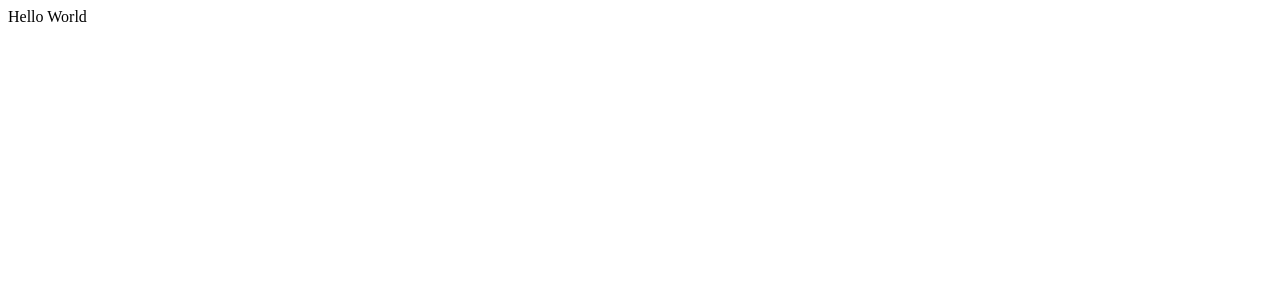
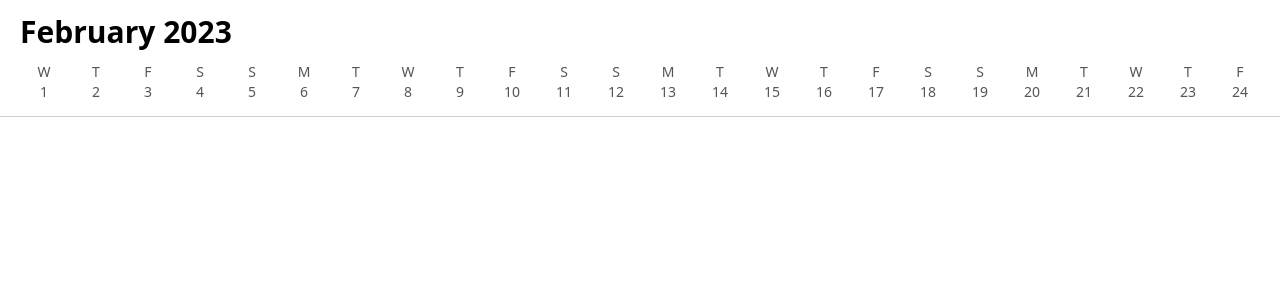
Before and after one commit to colebemis/habit-tracker, a React (Vite) app: page / in a window 1280 px wide. Shown: the top 300 px of the page. Built offline with nearby package versions, Linux system fonts and the light colour scheme.

Commit message:
Show month headers

```diff
--- a/index.html
+++ b/index.html
@@ -6,7 +6,7 @@
     <meta name="viewport" content="width=device-width, initial-scale=1.0" />
     <title>Vite + React + TS</title>
   </head>
-  <body>
+  <body class="bg-bg text-text">
     <div id="root"></div>
     <script type="module" src="/src/index.tsx"></script>
   </body>
--- a/package.json
+++ b/package.json
@@ -9,6 +9,7 @@
     "preview": "vite preview"
   },
   "dependencies": {
+    "date-fns": "^2.29.3",
     "react": "^18.2.0",
     "react-dom": "^18.2.0"
   },
@@ -16,6 +17,10 @@
     "@types/react": "^18.0.27",
     "@types/react-dom": "^18.0.10",
     "@vitejs/plugin-react": "^3.1.0",
+    "autoprefixer": "^10.4.13",
+    "postcss": "^8.4.21",
+    "prettier-plugin-tailwindcss": "^0.2.3",
+    "tailwindcss": "^3.2.7",
     "typescript": "^4.9.3",
     "vite": "^4.1.0"
   }
--- /dev/null
+++ b/postcss.config.cjs
@@ -0,0 +1,6 @@
+module.exports = {
+  plugins: {
+    tailwindcss: {},
+    autoprefixer: {},
+  },
+}
--- a/src/components/app.tsx
+++ b/src/components/app.tsx
@@ -1,5 +1,100 @@
+import { addMonths, eachDayOfInterval } from "date-fns";
+import React from "react";
+
+const MONTH_NAMES = [
+  "January",
+  "February",
+  "March",
+  "April",
+  "May",
+  "June",
+  "July",
+  "August",
+  "September",
+  "October",
+  "November",
+  "December",
+];
+
+const DAY_NAMES = [
+  "Sunday",
+  "Monday",
+  "Tuesday",
+  "Wednesday",
+  "Thursday",
+  "Friday",
+  "Saturday",
+];
+
 export function App() {
-  return <div>Hello World</div>;
+  const today = new Date();
+
+  const startDate = addMonths(
+    new Date(today.getFullYear(), today.getMonth(), 1),
+    -1
+  );
+
+  const endDate = today;
+
+  const months = React.useMemo(() => {
+    // Create an array of dates in the range
+    const dates = eachDayOfInterval({ start: startDate, end: endDate });
+
+    // Group the dates by month
+    return Object.entries(
+      groupBy(dates, (date) => {
+        const year = date.getFullYear();
+        const month = date.getMonth();
+        return `${year}-${month}`;
+      })
+    );
+  }, []);
+
+  return (
+    <div className="flex h-screen w-screen flex-row-reverse overflow-auto supports-[height:100svh]:h-[100svh]">
+      <div>
+        <div className="border-divider table border-b">
+          <div className="flex">
+            {months.map(([key, dates]) => {
+              const [year, month] = key.split("-").map(Number);
+              return <MonthHeader year={year} month={month} dates={dates} />;
+            })}
+          </div>
+        </div>
+      </div>
+    </div>
+  );
 }
 
-export default App;
+function MonthHeader(props: { year: number; month: number; dates: Date[] }) {
+  return (
+    <div className="px-4 py-2">
+      <h2 className="sticky left-4 inline-block py-2 text-3xl font-semibold leading-8">
+        {MONTH_NAMES[props.month]} {props.year}
+      </h2>
+      <div className="flex gap-1">
+        {props.dates.map((date) => (
+          <div className="text-text-secondary flex w-12 flex-col items-center gap-1 py-2 text-sm leading-4">
+            <span>{DAY_NAMES[date.getDay()].slice(0, 1)}</span>
+            <span>{date.getDate()}</span>
+          </div>
+        ))}
+      </div>
+    </div>
+  );
+}
+
+/** Group an array of items by a key. */
+function groupBy<T, K extends string | number>(
+  list: T[],
+  keyGetter: (item: T) => K
+): Record<K, T[]> {
+  return list.reduce((acc, item) => {
+    const key = keyGetter(item);
+    if (!acc[key]) {
+      acc[key] = [];
+    }
+    acc[key].push(item);
+    return acc;
+  }, {} as Record<K, T[]>);
+}
--- a/src/index.css
+++ b/src/index.css
@@ -0,0 +1,19 @@
+@tailwind base;
+@tailwind components;
+@tailwind utilities;
+
+:root {
+  --color-text: #000;
+  --color-text-secondary: #555;
+  --color-bg: #fff;
+  --color-divider: #ccc;
+}
+
+@media (prefers-color-scheme: dark) {
+  :root {
+    --color-text: #eee;
+    --color-text-secondary: #aaa;
+    --color-bg: #111;
+    --color-divider: #333;
+  }
+}
--- /dev/null
+++ b/tailwind.config.cjs
@@ -0,0 +1,15 @@
+/** @type {import('tailwindcss').Config} */
+module.exports = {
+  content: ["./index.html", "./src/**/*.{js,ts,jsx,tsx}"],
+  theme: {
+    extend: {
+      colors: {
+        text: "var(--color-text)",
+        "text-secondary": "var(--color-text-secondary)",
+        bg: "var(--color-bg)",
+        divider: "var(--color-divider)",
+      },
+    },
+  },
+  plugins: [],
+};
```
Also changed, not shown: 1 other file (tests, documents, lock files or other folders).
